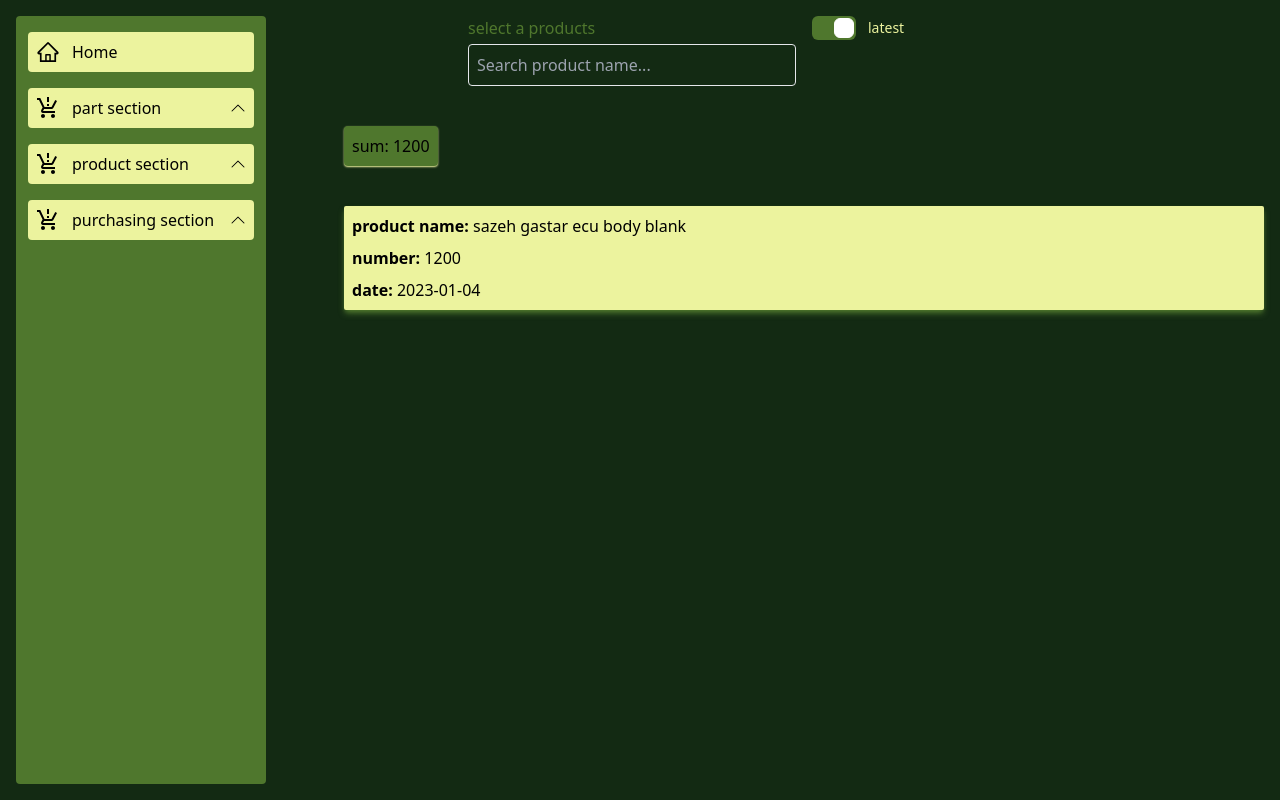
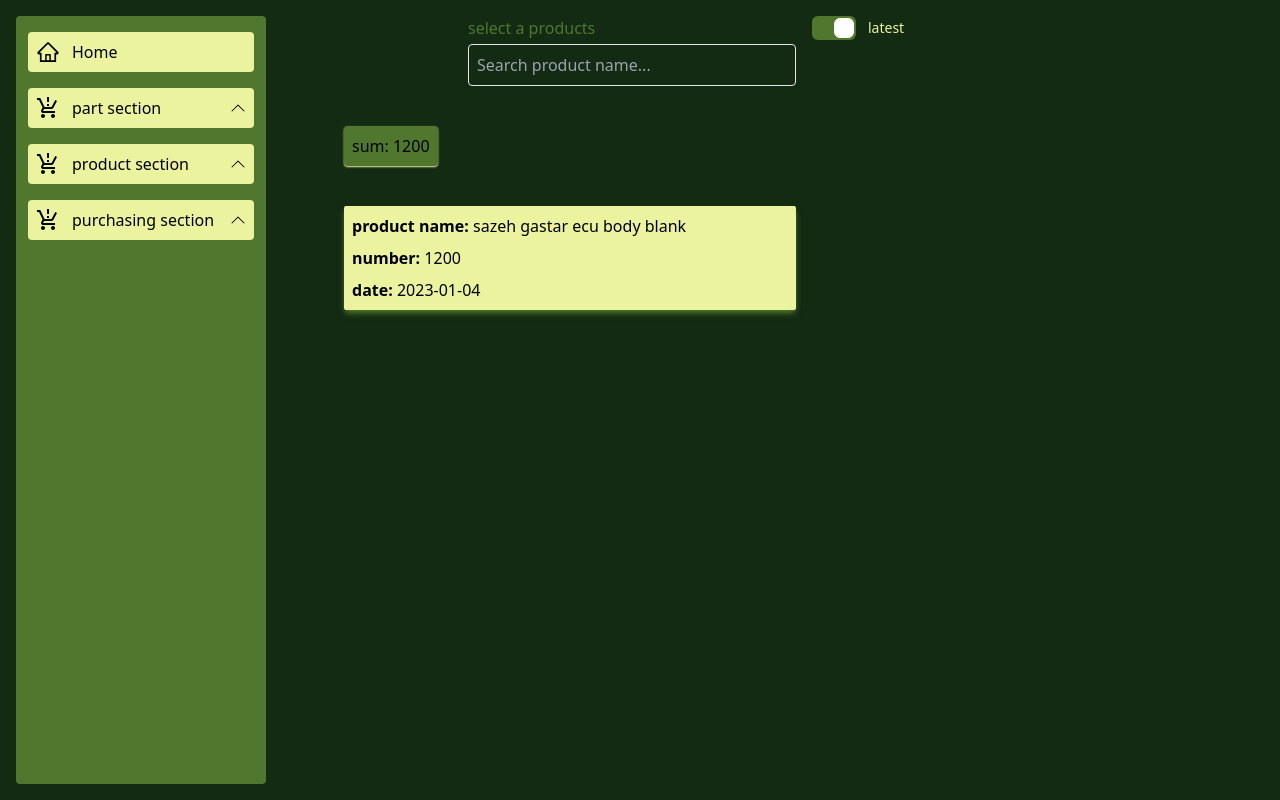
Before and after one commit to Arman-Abbasian/inventory_app_with_react_router_dom_persianVersion, a React (Create React App) app: page /PurchasingRequestList in a window 1280 px wide. Built offline with nearby package versions, Linux system fonts and the light colour scheme; data requests are answered from the project's data file; the HTML template or start-up script is replaced by a standard one.

Commit message:
make FilterPurchaseRequest component

```diff
--- a/server/db.json
+++ b/server/db.json
@@ -326,6 +326,11 @@
       "palleteKind": "GP4",
       "information": "",
       "id": 2
+    },
+    {
+      "palleteKind": "GP7",
+      "information": "",
+      "id": 3
     }
   ],
   "purchasingReequests": [
--- a/src/components/PurchaseComponent/OnePurchaseItem .jsx
+++ b/src/components/PurchaseComponent/OnePurchaseItem .jsx
@@ -1,5 +1,10 @@
-const OnePurchaseItem = ({ productName, number, date }) => {
+import { Link } from "react-router-dom";
+
+const OnePurchaseItem = ({ id, productName, number, date }) => {
   return (
+
+      <div className="flex flex-col gap-2 flex-1">
+        <Link to={`/PurchasingRequestList/${id}`} key={id}>
           <div className="flex items-center gap-2 bg-primary_cream rounded-sm p-2 shadow-md shadow-primary_light_green">
             <div className="flex flex-col gap-2 flex-1">
               <p>
@@ -13,6 +18,8 @@ const OnePurchaseItem = ({ productName, number, date }) => {
               </p>
             </div>
           </div>
+        </Link>
+    </div>
   );
 };
 
--- a/src/pages/PurchasingRequestList.jsx
+++ b/src/pages/PurchasingRequestList.jsx
@@ -93,16 +93,18 @@ const PurchasingRequestList = () => {
       <p className="bg-primary_light_green inline-block p-2 rounded mb-10 mt-10 shadow-sm shadow-primary_cream">
         sum: {sum}
       </p>
+      <div className="grid md:grid-cols-2 2xl:grid-cols-3 gap-4">
       {showAllPurchasingRequests &&
         showAllPurchasingRequests.map((item) => (
-          <Link to={`/PurchasingRequestList/${item.id}`} key={item.id}>
+
             <OnePurchaseItem
               productName={item.productName}
               number={item.number}
               date={item.date}
+              id={item.id}
             />
-          </Link>
         ))}
+        </div>
     </div>
   );
 };
```
Lines whose indentation alone changed are shown as unchanged.
